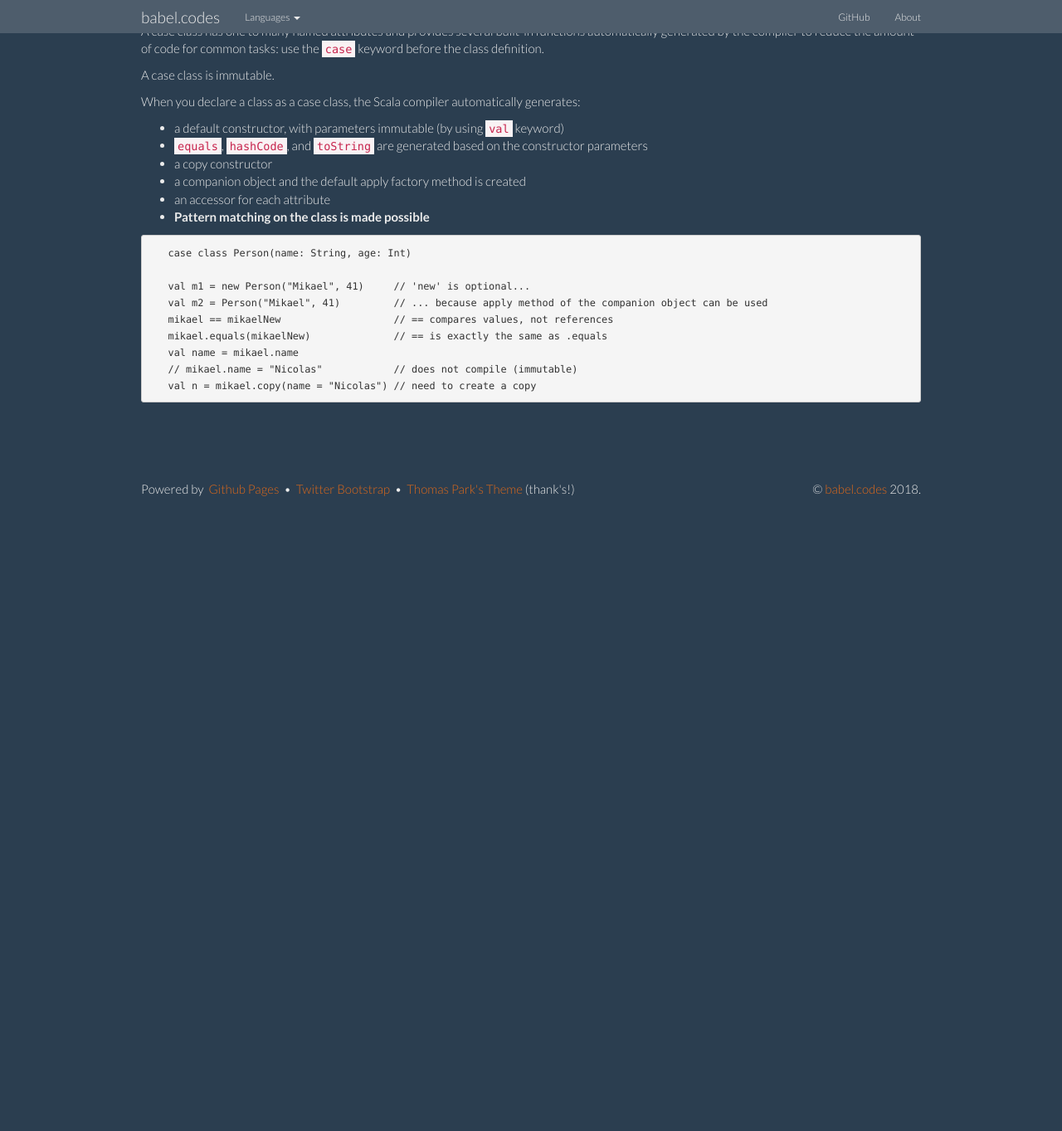
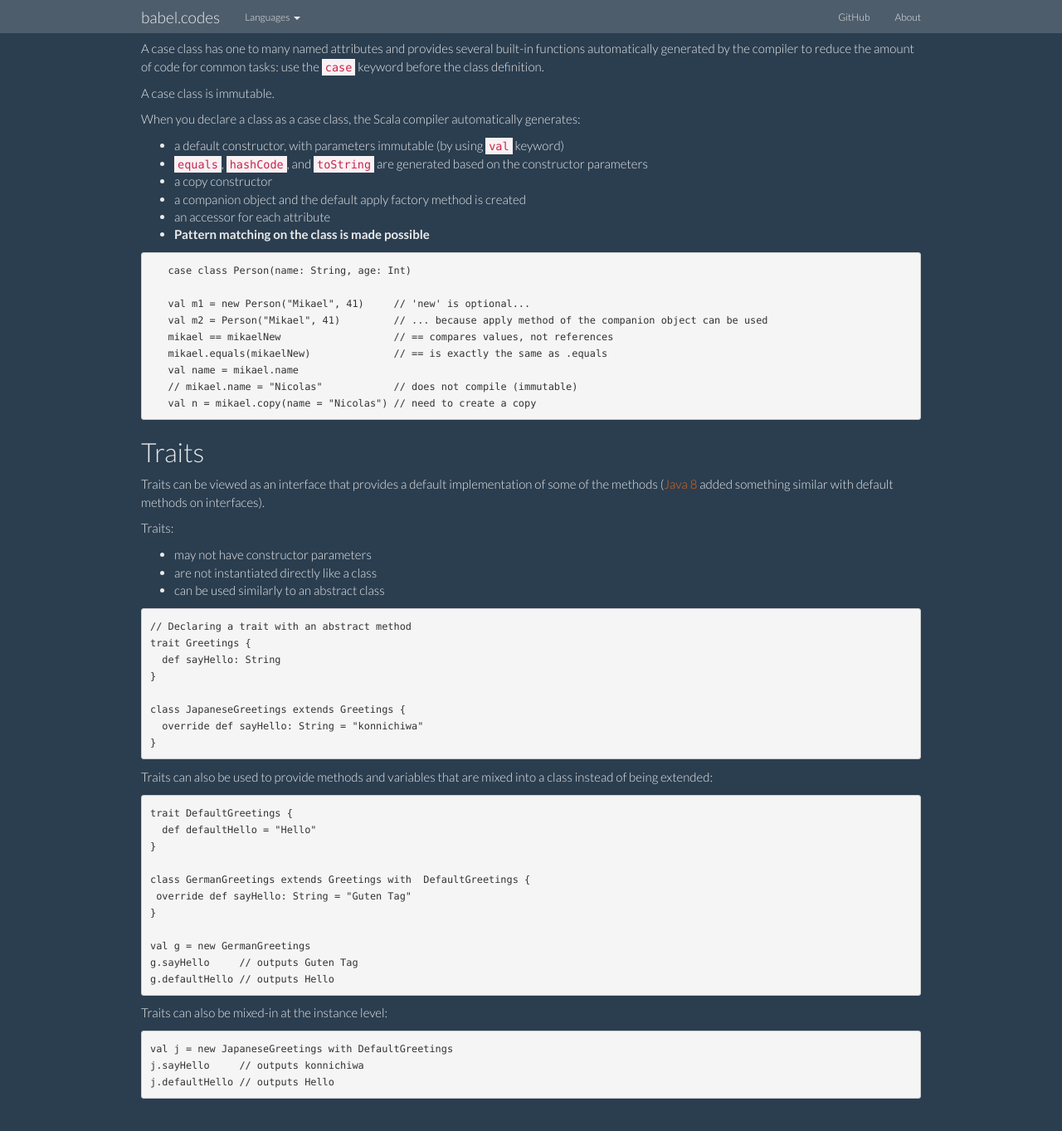
Before and after one commit to babelcodes/babelcodes.github.io, a Jekyll site: the page built from _languages/Scala/Class.md, in a window 1280 px wide and 1400 px high, scrolled down 2827 px. Shown: the top 1363 px of the window at 83% size. Built offline with Jekyll 4.4.1, drawn with Linux system fonts in a browser that asks for light colours; nearby versions of some CDN libraries; before the commit the page ends 3457 px from its top, so only the background shows below that.

Commit message:
#4 - Scala: class draft, trait.

````diff
--- a/_languages/Scala/Class.md
+++ b/_languages/Scala/Class.md
@@ -179,3 +179,47 @@ When you declare a class as a case class, the Scala compiler automatically gener
    // mikael.name = "Nicolas"            // does not compile (immutable)
    val n = mikael.copy(name = "Nicolas") // need to create a copy
 ```
+
+
+## Traits
+
+Traits can be viewed as an interface that provides a default implementation of some of the methods ([Java 8](/Java/8) added
+something similar with default methods on interfaces).
+
+Traits:
+- may not have constructor parameters
+- are not instantiated directly like a class
+- can be used similarly to an abstract class
+
+<pre><code>// Declaring a trait with an abstract method
+trait Greetings {
+  def sayHello: String
+}
+
+class JapaneseGreetings extends Greetings {
+  override def sayHello: String = "konnichiwa"
+}
+</code></pre>
+
+
+Traits can also be used to provide methods and variables that are mixed into a class instead of being extended:
+
+<pre><code>trait DefaultGreetings {
+  def defaultHello = "Hello"
+}
+
+class GermanGreetings extends Greetings with  DefaultGreetings {
+ override def sayHello: String = "Guten Tag"
+}
+
+val g = new GermanGreetings
+g.sayHello     // outputs Guten Tag
+g.defaultHello // outputs Hello
+</code></pre>
+
+Traits can also be mixed-in at the instance level:
+
+<pre><code>val j = new JapaneseGreetings with DefaultGreetings
+j.sayHello     // outputs konnichiwa
+j.defaultHello // outputs Hello
+</code></pre>
````
Also changed, not shown: _languages/Scala/index.md (+10 -0 lines).
